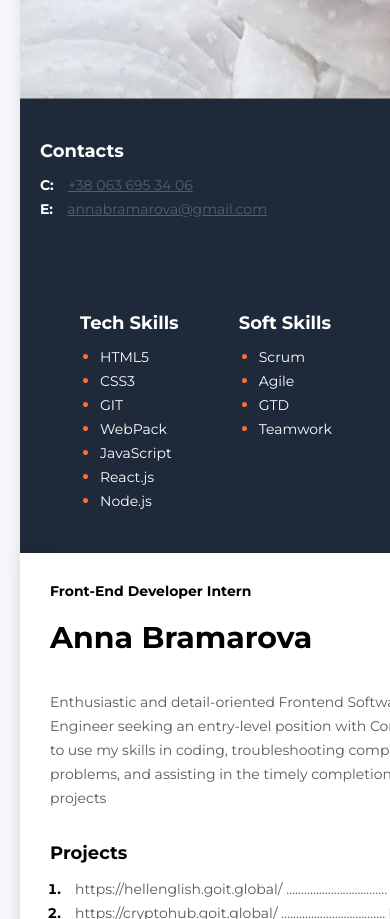
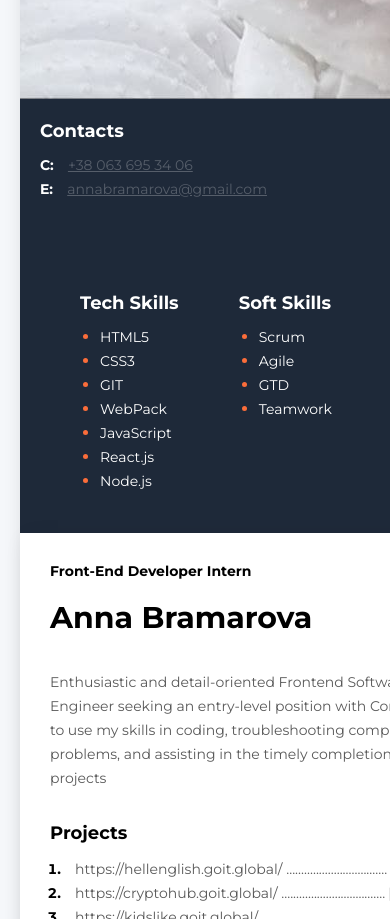
Before and after one commit to annabramarova/resume, a plain HTML site: page index.html in a window 390 px wide. Shown: the part 1180-2099 px from the top of the page. Drawn offline with Linux system fonts and the light colour scheme.

Commit message:
Recommit

```diff
--- a/styles/styles.css
+++ b/styles/styles.css
@@ -315,9 +315,9 @@ body {
     }
 
 .contacts {
+    margin-top: 0;
     margin-left: 20px;
-    margin-right: 0;
-    margin-top: 20px;
+    margin-right: 20px;
 }
 
 .tech-skills-container {
```
